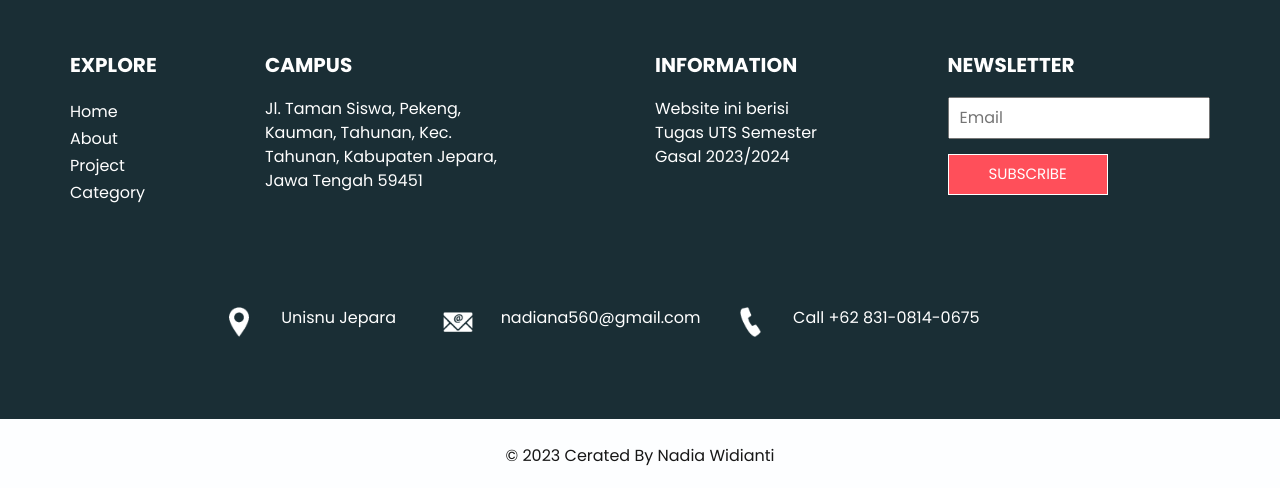
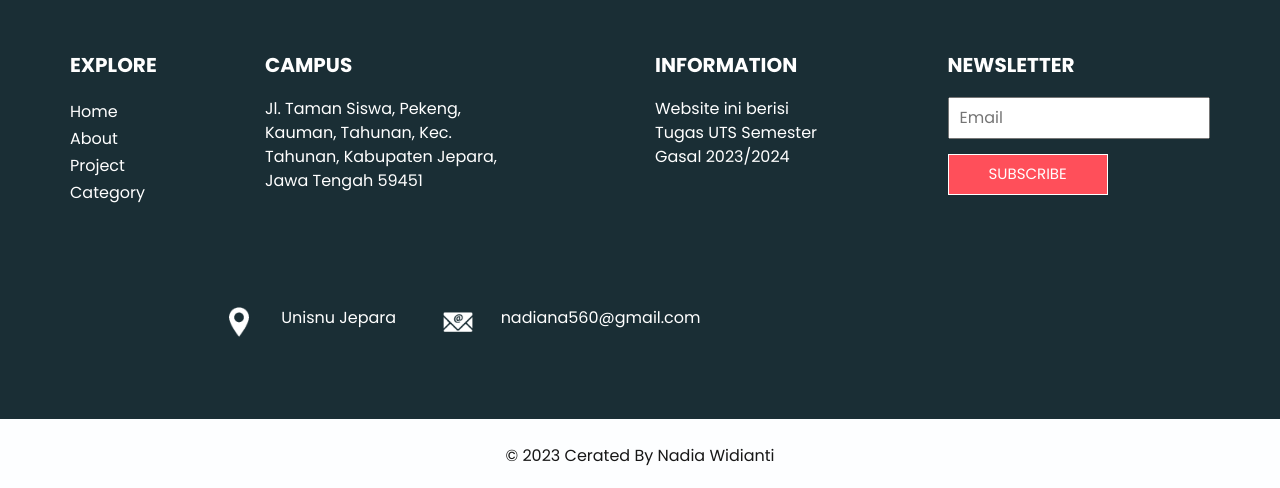
Before and after one commit to Nadiawidianti/NadiaTech, a plain HTML site: page index.html in a window 1280 px wide. Shown: the part 2949-3437 px from the top of the page. Drawn offline with Linux system fonts and the light colour scheme; files whose address does not match are found by name.

Commit message:
Update index.html

```diff
--- a/index.html
+++ b/index.html
@@ -501,16 +501,6 @@
                     </div>
                   </a>
                 </div>
-                <div class="col-md-5">
-                  <a href="#" class="link-box">
-                    <div class="img-box">
-                      <img src="call.png" alt="">
-                    </div>
-                    <div class="detail-box">
-                      <h6>
-                        Call +62 831-0814-0675
-                      </h6>
-                    </div>
                   </a>
                 </div>
               </div>
```
